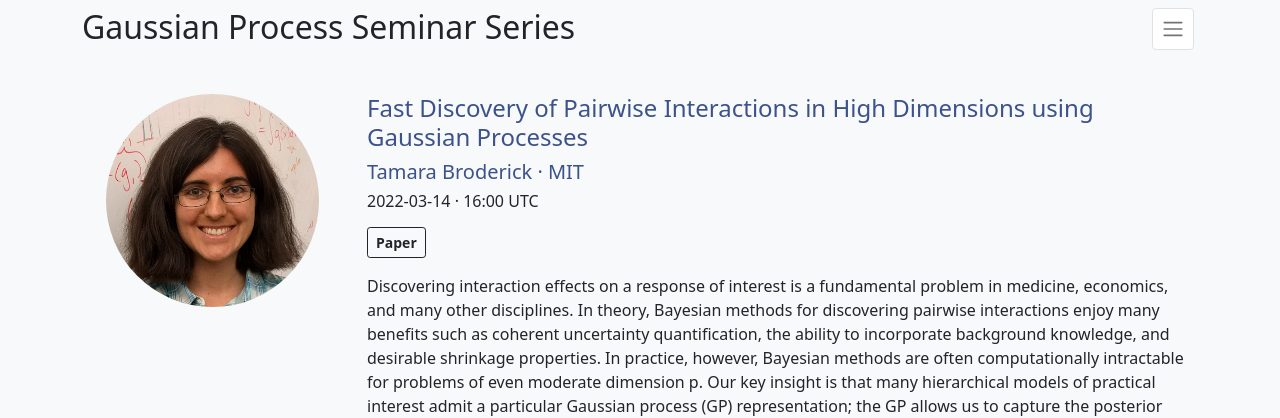
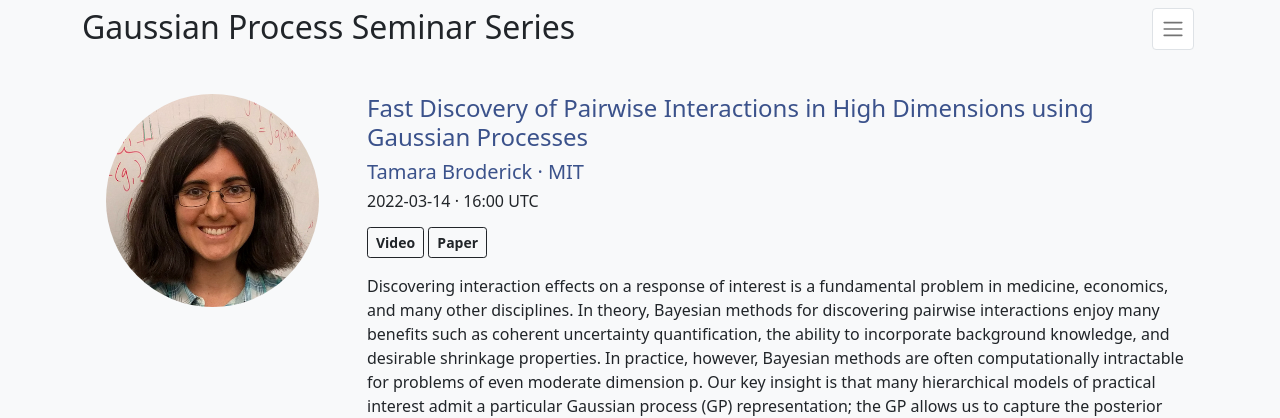
Before and after one commit to gp-seminar-series/gp-seminar-series.github.io, a Jekyll site: the page built from _posts/current/2022-03-14-tamara-broderick.md, in a window 1280 px wide. Shown: the top 418 px of the page. Built offline with Jekyll 4.4.1, drawn with Linux system fonts in a browser that asks for light colours; nearby versions of some CDN libraries.

Commit message:
Add video link.

```diff
--- a/_posts/current/2022-03-14-tamara-broderick.md
+++ b/_posts/current/2022-03-14-tamara-broderick.md
@@ -4,6 +4,7 @@ author: Tamara Broderick
 institution: MIT
 paper: https://proceedings.mlr.press/v97/agrawal19a.html
 author_url: https://tamarabroderick.com
+video: https://www.youtube.com/watch?v=2N6ozc3cUZo
 highlight: true
 ---
 
--- a/seminar.html
+++ b/seminar.html
@@ -14,6 +14,7 @@ published: false
                 <h2 class="h4">{% if post.author_url %}<a class="text-decoration-none" href="{{ post.author_url }}">{% endif %}{{ post.author }} &middot; {{ post.institution }}{% if post.author_url %}</a>{% endif %}</h2>
                 <h2 class="h5">{{ post.date | date: "%F" }} &middot; {{ post.time | default: site.default_time }}</h2>
                 <p class="my-3">
+                    {% if post.video %}<a class="btn btn-outline-dark btn-sm fw-bold mr-1" href="{{ post.video }}">Video</a>{% endif %}
                     {% if post.slides %}<a class="btn btn-outline-dark btn-sm fw-bold mr-1" href="{{ post.slides | relative_url }}">Slides</a>{% endif %}
                     {% if post.paper %}<a class="btn btn-outline-dark btn-sm fw-bold mr-1" href="{{ post.paper | relative_url }}">Paper</a>{% endif %}
                 </p>
```
